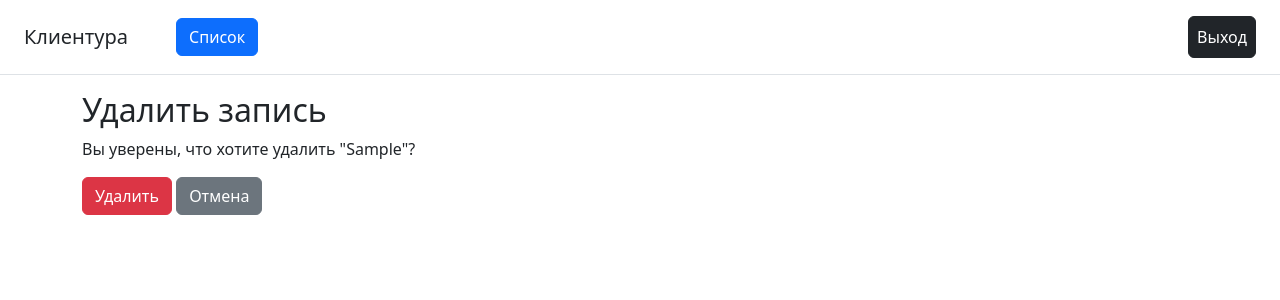
After one commit to Nikodim26/coursework_6, a Django app: page /customer/1/delete/ in a window 1280 px wide. The commit adds this page. Shown: the top 300 px of the page. Run offline with Django 5.2, Linux system fonts and the light colour scheme; tables that the repository leaves empty hold one stand-in row (values such as "Sample post"); parts of the project's set-up code (start-up, migrations or seed data) failed here and were passed over; some libraries are stand-ins or nearby versions.

Commit message:
страница клиента изменение и удаление

```diff
--- a/newsletter_recipient/models.py
+++ b/newsletter_recipient/models.py
@@ -1,4 +1,6 @@
 from django.db import models
+from django.urls import reverse
+
 
 class Customer(models.Model):
     fio = models.CharField(max_length=100, verbose_name='Ф.И.О')
@@ -11,4 +13,7 @@ class Customer(models.Model):
     class Meta:
         verbose_name = 'клиент'
         verbose_name_plural = 'клиенты'
-        ordering = ['fio']
+        ordering = ['pk']
+
+    def get_absolute_url(self):
+        return reverse('newsletter_recipient:customer', kwargs={'pk': self.pk})
--- a/newsletter_recipient/templates/create_update_customer.html
+++ b/newsletter_recipient/templates/create_update_customer.html
@@ -8,8 +8,8 @@
         {{ form.as_p }}
         <button type="submit" class="btn btn-primary">Сохранить</button>
 
-        {% if product.pk %}
-            <a href="/product/{{ product.pk }}/" class="btn btn-secondary">Отмена</a>
+        {% if customer.pk %}
+            <a href="/customer/{{ customer.pk }}/" class="btn btn-secondary">Отмена</a>
         {% else %}
             <a href="/customers/" class="btn btn-secondary">Отмена</a>
         {% endif %}
--- a/newsletter_recipient/templates/customer.html
+++ b/newsletter_recipient/templates/customer.html
@@ -14,7 +14,6 @@
 <div class="container mt-1">
     <div class="row justify-content-center">
         <div class="col-md-6 col-lg-5 text-center">
-
             <p class="text-justify"> {{customer.email}}</p>
             <p class="text-justify"> {{customer.description}}</p>
             <a class="p-2 btn btn-outline-warning btn-sm" href="{% url 'newsletter_recipient:customer_edit' pk=customer.pk %}"> Изменить </a>
--- /dev/null
+++ b/newsletter_recipient/templates/customer_delete_form.html
@@ -0,0 +1,16 @@
+{% extends 'customer_base.html' %}
+
+{% block content %}
+<div class="container mt-1">
+    <h2>Удалить запись</h2>
+    <p>Вы уверены, что хотите удалить "{{ customer.fio }}"?</p>
+
+    <form method="post">
+    {% csrf_token %}
+    <button type="submit" class="btn btn-danger">Удалить</button>
+    <a href="{% url 'newsletter_recipient:customer' pk=customer.pk %}" class="btn btn-secondary">Отмена</a>
+    </form>
+
+</div>
+
+{% endblock %}
--- a/newsletter_recipient/urls.py
+++ b/newsletter_recipient/urls.py
@@ -3,7 +3,8 @@ from django.views.generic import RedirectView
 from newsletter_recipient.apps import NewsletterRecipientConfig
 from django.urls import path
 
-from newsletter_recipient.views import CustomersView, CustomerView, CustomerCreateView, CustomerUpdateView
+from newsletter_recipient.views import CustomersView, CustomerView, CustomerCreateView, CustomerUpdateView, \
+    CustomerDeleteView
 
 app_name = NewsletterRecipientConfig.name
 
--- a/newsletter_recipient/views.py
+++ b/newsletter_recipient/views.py
@@ -1,5 +1,5 @@
 from django.urls import reverse_lazy
-from django.views.generic import ListView, DetailView, CreateView, UpdateView
+from django.views.generic import ListView, DetailView, CreateView, UpdateView, DeleteView
 
 from newsletter_recipient.forms import CustomerForm
 from newsletter_recipient.models import Customer
@@ -35,11 +35,13 @@ class CustomerUpdateView(UpdateView):
     model = Customer
     form_class = CustomerForm
     template_name = 'create_update_customer.html'
-    success_url = reverse_lazy("newsletter_recipient:customers")
     context_object_name = 'customer'
 
+    def get_success_url(self):
+        return self.object.get_absolute_url()
 
-class CustomerDeleteView(UpdateView):
+
+class CustomerDeleteView(DeleteView):
     model = Customer
     template_name = 'customer_delete_form.html'
     success_url = reverse_lazy("newsletter_recipient:customers")
```
